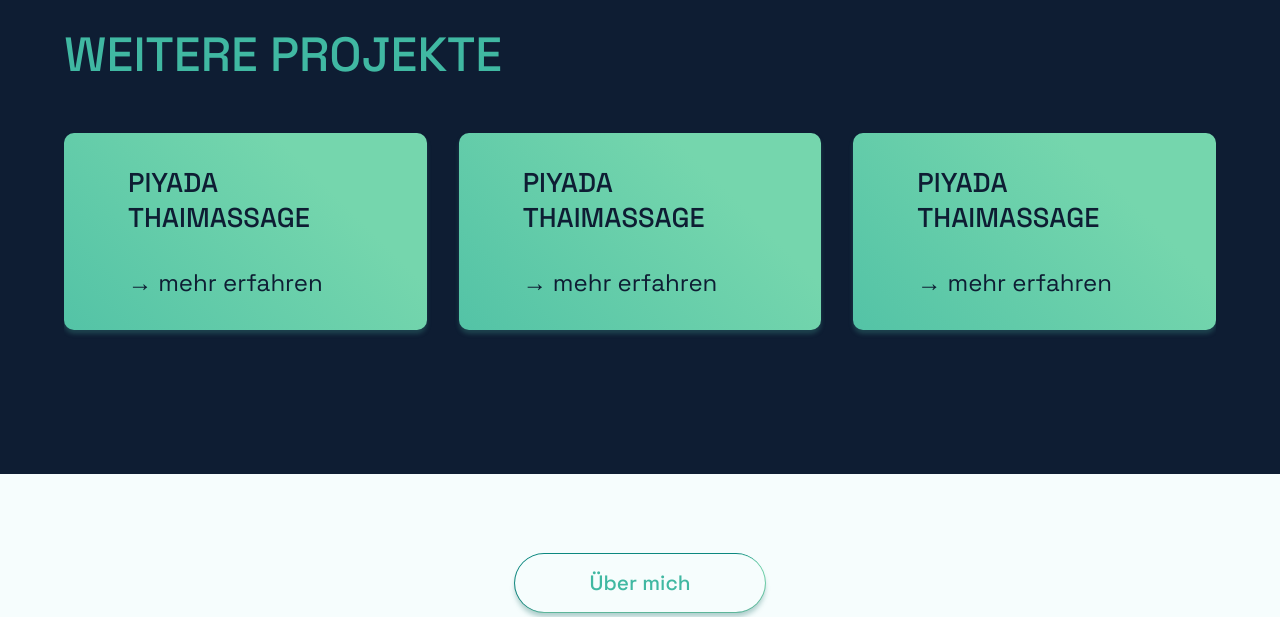
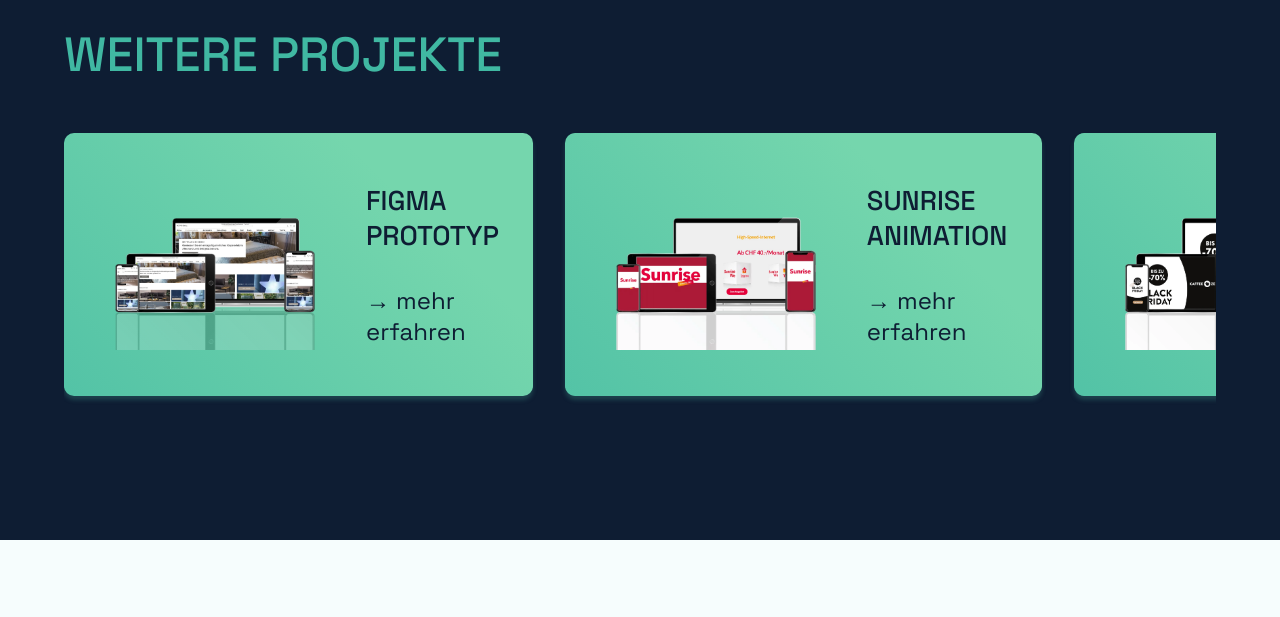
Before and after one commit to Istikharova/danaporfolio, a plain HTML site: page page/meine-projekte/restaurant-linde.html in a window 1280 px wide. Shown: the part 10960-11577 px from the top of the page. Drawn offline with nearby package versions, Linux system fonts and the light colour scheme.

Commit message:
more project

```diff
--- a/css/project/projectDetail.css
+++ b/css/project/projectDetail.css
@@ -118,7 +118,10 @@
     background-size: contain, cover;
     transition: transform 0.2s ease;
 }
-
+.project-card img{
+    width: 240px;
+    height: 170px;
+}
 /* img full size */
 /* Modal Styling */
 
--- a/page/meine-projekte/restaurant-linde.html
+++ b/page/meine-projekte/restaurant-linde.html
@@ -291,27 +291,27 @@
         <h2>Weitere Projekte</h2>
         <div class="more-project">
           <div class="container-more-project">
-            <div class="project-card full gradient card-gradient-green">
-                <img src="../../img/laptop_template-piyada.png" alt="">
-                <div class="more-project-title">
-                  <h4>Piyada Thaimassage</h4>
-                  <a href="" class="activeGradient">&#8594 mehr erfahren</a>
-                </div>
-            </div>
-            <div class="project-card full gradient card-gradient-green">
-                <img src="../../img/laptop_template-piyada.png" alt="">
-                <div class="more-project-title">
-                  <h4>Piyada Thaimassage</h4>
-                  <a href="" class="activeGradient">&#8594 mehr erfahren</a>
-                </div>
-            </div>
-            <div class="project-card full gradient card-gradient-green">
-                <img src="../../img/laptop_template-piyada.png" alt="">
-                <div class="more-project-title">
-                  <h4>Piyada Thaimassage</h4>
-                  <a href=""class="activeGradient">&#8594 mehr erfahren</a>
-                </div>
-            </div>
+            <a href="shop-redesign.html" class="project-card full gradient card-gradient-green">
+              <img src="../../img/shop-redesign-device.webp" alt="mugsch online shop">
+              <div class="more-project-title">
+                <h4>Figma Prototyp</h4>
+                <p class="activeGradient">&#8594 mehr erfahren</p>
+              </div>
+            </a>
+            <a href="sunrise-animation.html" class="project-card full gradient card-gradient-green">
+              <img src="../../img/sunrise_device.webp" alt="mugsch online shop">
+              <div class="more-project-title">
+                <h4>Sunrise Animation </h4>
+                <p class="activeGradient">&#8594 mehr erfahren</p>
+              </div>
+            </a>
+            <a href="black-friday.html" class="project-card full gradient card-gradient-green">
+              <img src="../../img/blackfriday_device.webp" alt="Black Friday">
+              <div class="more-project-title">
+                <h4>Black Friday Visuals</h4>
+                <p class="activeGradient">&#8594 mehr erfahren</p>
+              </div>
+            </a>
           </div>
         </div>
       </div>
```
Also changed, not shown: page/meine-projekte/black-friday.html (+21 -21 lines), page/meine-projekte/mugsch.html (+21 -21 lines), page/meine-projekte/shop-redesign.html (+21 -22 lines), page/meine-projekte/sunrise-animation.html (+21 -21 lines).
